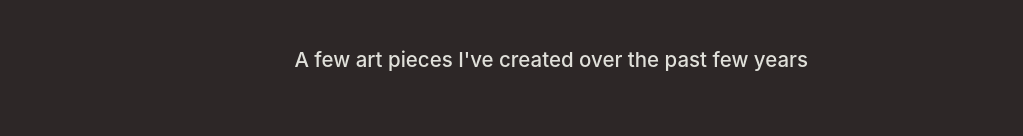
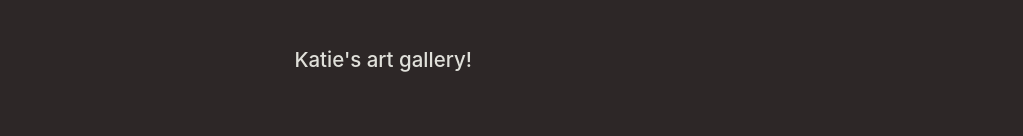
Before and after one commit to Katiiesun/portfolio, a React (Create React App) app: page / in a window 1280 px wide. Shown: the part 6582-6718 px from the top of the page, without its empty margins (0-1023 px from the left). Built offline with nearby package versions, Linux system fonts and the light colour scheme; a web font is replaced by a local one.

Commit message:
update again

```diff
--- a/src/components/home.js
+++ b/src/components/home.js
@@ -297,7 +297,7 @@ function Home() {
             <img src={artwork} alt="my artwork" />
           </Link>
 
-          <h1>A few art pieces I've created over the past few years</h1>
+          <h1>Katie's art gallery!</h1>
         </div>
       </div>
       <Footer className="footerHome" />
```
